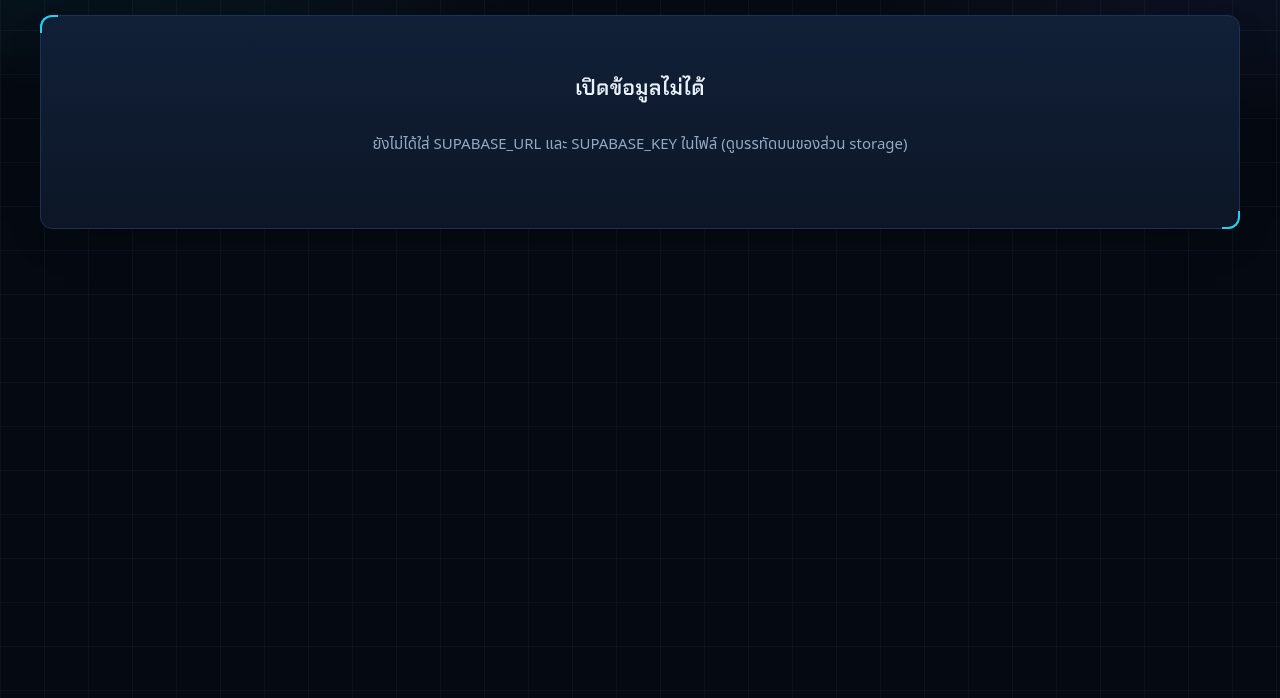
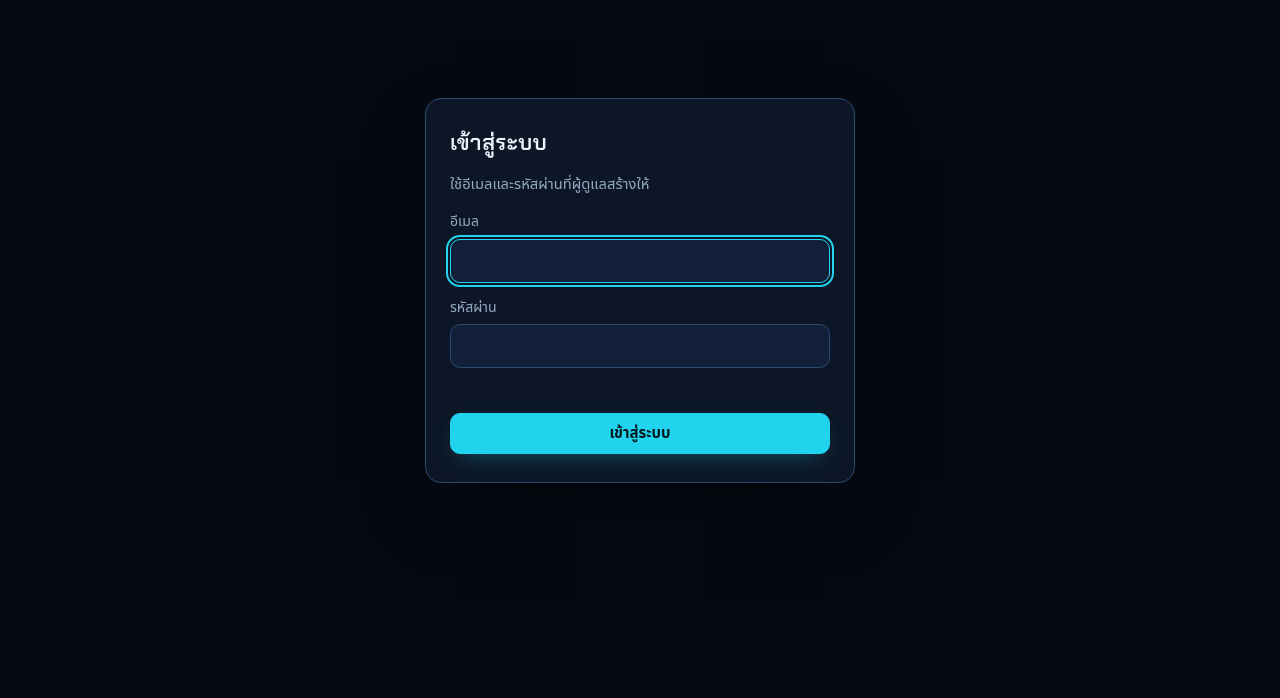
Before and after one commit to itservice999/Device-list, a plain HTML site: page index.html in a window 1280 px wide. Shown: the part 102-800 px from the top of the page. Drawn offline with nearby package versions, Linux system fonts and the light colour scheme; a web font is replaced by a local one.

Commit message:
Update index.html

```diff
--- a/index.html
+++ b/index.html
@@ -854,8 +854,8 @@ $('#i-go').addEventListener('click', async () => {
 
 /* ---------- storage (Supabase) ---------- */
 /* ใส่ค่าจากโปรเจกต์ Supabase ของคุณ: Project Settings → API (ใช้ anon / publishable key เท่านั้น ห้ามใส่ service_role) */
-const SUPABASE_URL = 'ใส่ Project URL ตรงนี้';
-const SUPABASE_KEY = 'ใส่ anon key ตรงนี้';
+const SUPABASE_URL = 'https://lrbmzzzwywizfbwaxmzx.supabase.co';
+const SUPABASE_KEY = 'sb_publishable_CcCQ5_EUghIhkkxlhh5ffA_maPxALGX';
 /* true = ใครมีลิงก์ก็ดูตัวเลขได้โดยไม่ล็อกอิน (แก้ไขต้องล็อกอิน) / false = ต้องล็อกอินก่อนทุกอย่าง
    ต้องตรงกับ SQL ที่รัน (ดูไฟล์ supabase-setup.sql) */
 const PUBLIC_VIEW = false;
```
